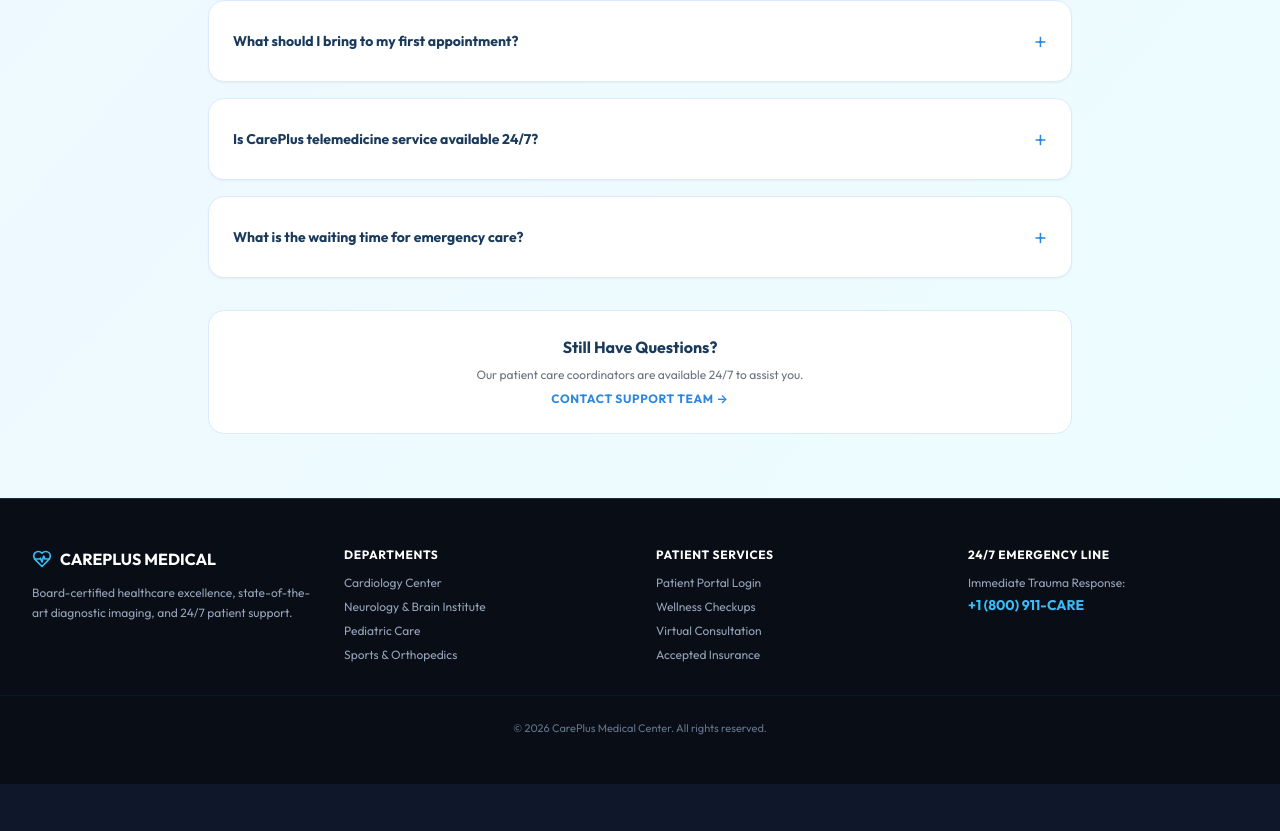
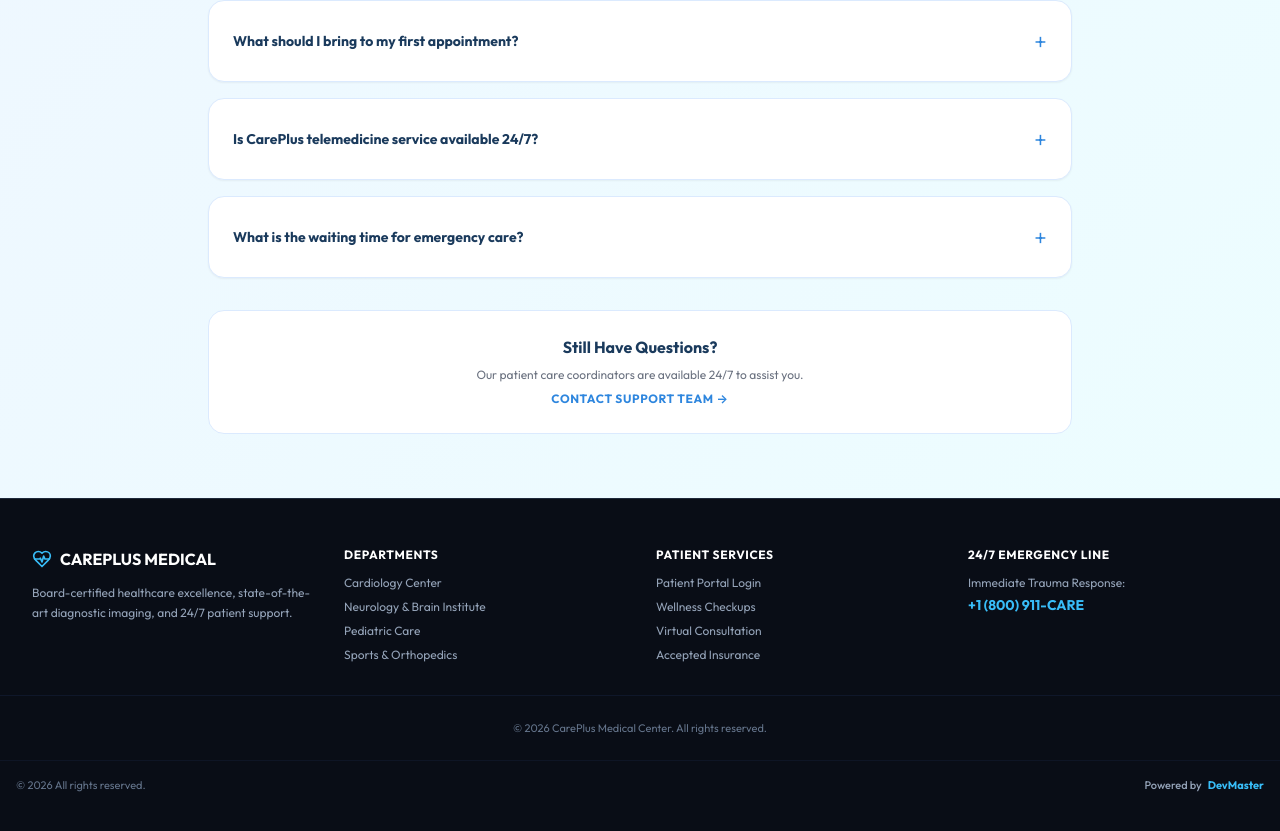
Before and after one commit to mghali629-hub/care-plus, a Next.js app: page /faq in a window 1280 px wide. Shown: the part 675-1506 px from the top of the page. Before the commit the page ends 1459 px from the top, so only its background shows below. Built offline with nearby package versions, Linux system fonts and the light colour scheme.

Commit message:
fix(ui): remove horizontal scrollbars and add Powered by DevMaster footer link

```diff
--- a/src/app/globals.css
+++ b/src/app/globals.css
@@ -9,3 +9,21 @@ body {
   color: #F8FAFC;
   font-family: 'Outfit', sans-serif;
 }
+
+/* Disable horizontal scrolling globally */
+html, body {
+  overflow-x: hidden !important;
+  max-width: 100vw;
+}
+
+/* Hide scrollbar for Chrome, Safari, Opera, Edge, and Firefox */
+.no-scrollbar::-webkit-scrollbar {
+  display: none !important;
+  width: 0 !important;
+  height: 0 !important;
+}
+
+.no-scrollbar {
+  -ms-overflow-style: none !important;
+  scrollbar-width: none !important;
+}
--- a/src/components/Header.tsx
+++ b/src/components/Header.tsx
@@ -42,7 +42,7 @@ export function Header() {
           </div>
         </Link>
 
-        <nav className="hidden lg:flex items-center gap-4 text-xs font-medium overflow-x-auto py-2">
+        <nav className="hidden lg:flex items-center gap-4 text-xs font-medium overflow-x-auto no-scrollbar [ms-overflow-style:none] [scrollbar-width:none] [&::-webkit-scrollbar]:hidden py-2">
           {navLinks.map((link) => (
             <Link
               key={link.href}
@@ -104,6 +104,20 @@ export function Footer() {
       <div className="max-w-7xl mx-auto px-4 mt-8 pt-6 border-t border-slate-900 text-center text-slate-500 text-[11px]">
         © 2026 CarePlus Medical Center. All rights reserved.
       </div>
+          <div className="max-w-7xl mx-auto px-4 mt-6 pt-4 border-t border-slate-900/80 flex flex-col sm:flex-row items-center justify-between gap-3 text-slate-500 text-[11px]">
+        <div>© 2026 All rights reserved.</div>
+        <div>
+          <a
+            href="https://devmaster.online"
+            target="_blank"
+            rel="noopener noreferrer"
+            className="inline-flex items-center gap-1.5 text-slate-400 hover:text-white font-medium transition-colors cursor-pointer"
+          >
+            <span>Powered by</span>
+            <span className="font-bold text-sky-400 hover:underline">DevMaster</span>
+          </a>
+        </div>
+      </div>
     </footer>
   );
 }
```
Also changed, not shown: 1 other file (tests, documents, lock files or other folders).
